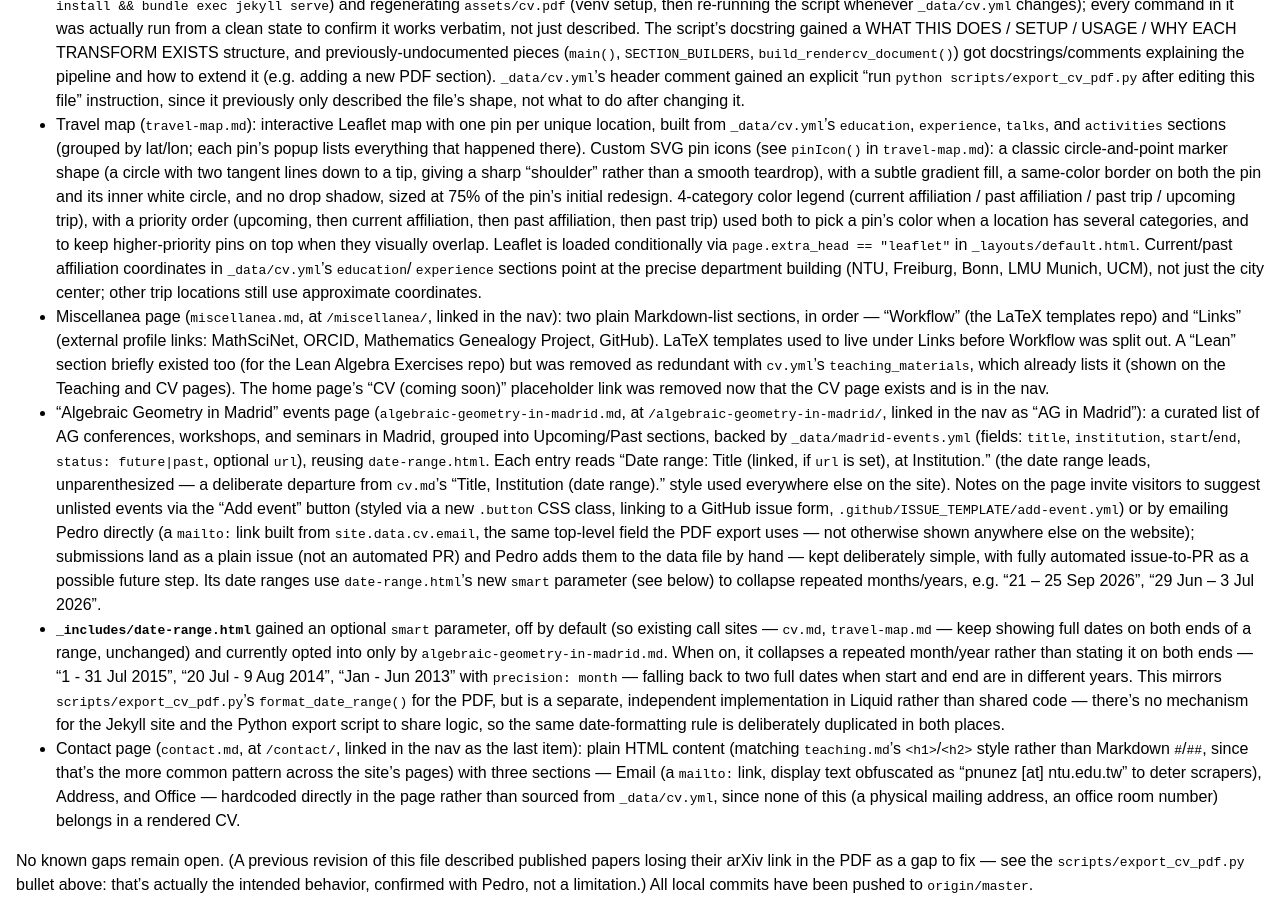
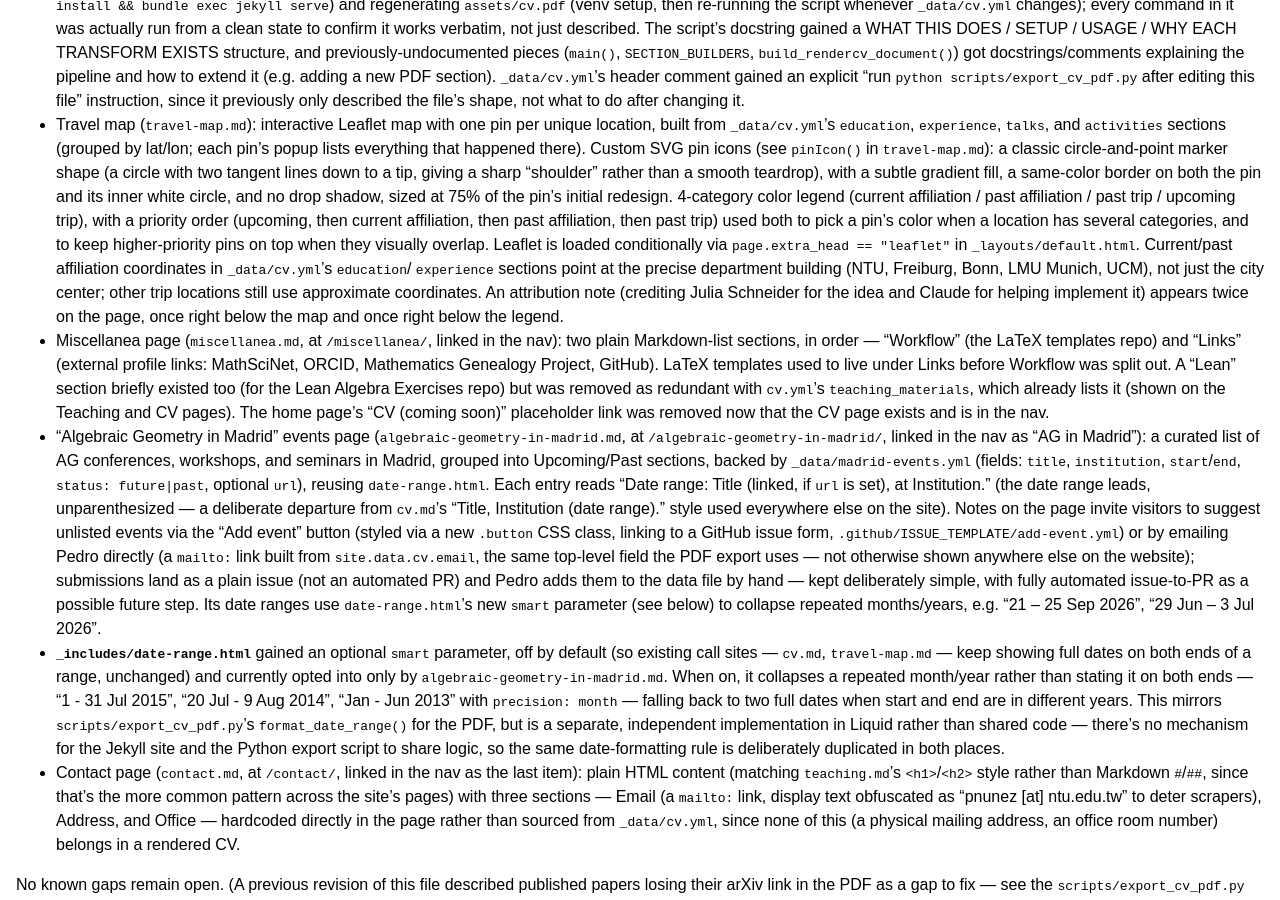
Before and after one commit to pedro-nunez/pedro-nunez.github.io, a Jekyll site: the page built from CLAUDE.md, in a window 1280 px wide and 900 px high, scrolled down 3161 px. Built offline with Jekyll 4.4.1, drawn with Linux system fonts in a browser that asks for light colours; our own code applies the rules of GitHub Pages for plain Markdown files.

Commit message:
Add travel map attribution note, crediting Julia Schneider and Claude
Appears below the map and below the legend.

Co-Authored-By: Claude Sonnet 5 <noreply@anthropic.com>
Claude-Session: https://claude.ai/code/session_01DA8FQP4BUd5mDBeFEEDyRN

```diff
--- a/CLAUDE.md
+++ b/CLAUDE.md
@@ -282,7 +282,10 @@ Built, committed, step by step (see git log for the full sequence):
   Current/past affiliation coordinates in `_data/cv.yml`'s `education`/
   `experience` sections point at the precise department building (NTU,
   Freiburg, Bonn, LMU Munich, UCM), not just the city center; other
-  trip locations still use approximate coordinates.
+  trip locations still use approximate coordinates. An attribution
+  note (crediting Julia Schneider for the idea and Claude for helping
+  implement it) appears twice on the page, once right below the map
+  and once right below the legend.
 - Miscellanea page (`miscellanea.md`, at `/miscellanea/`, linked in the
   nav): two plain Markdown-list sections, in order — "Workflow" (the
   LaTeX templates repo) and "Links" (external profile links:
```
Also changed, not shown: travel-map.md (+4 -0 lines).
